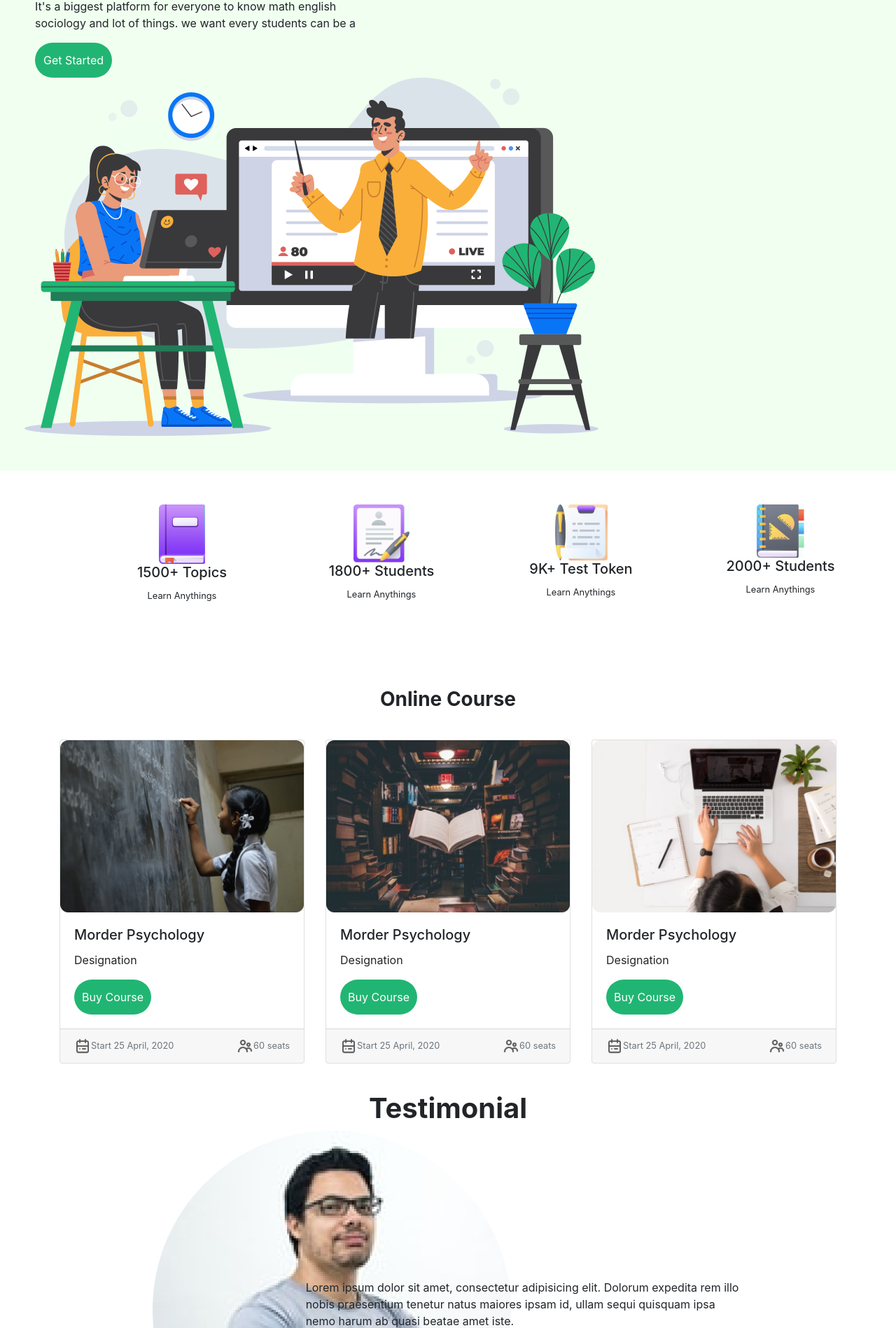
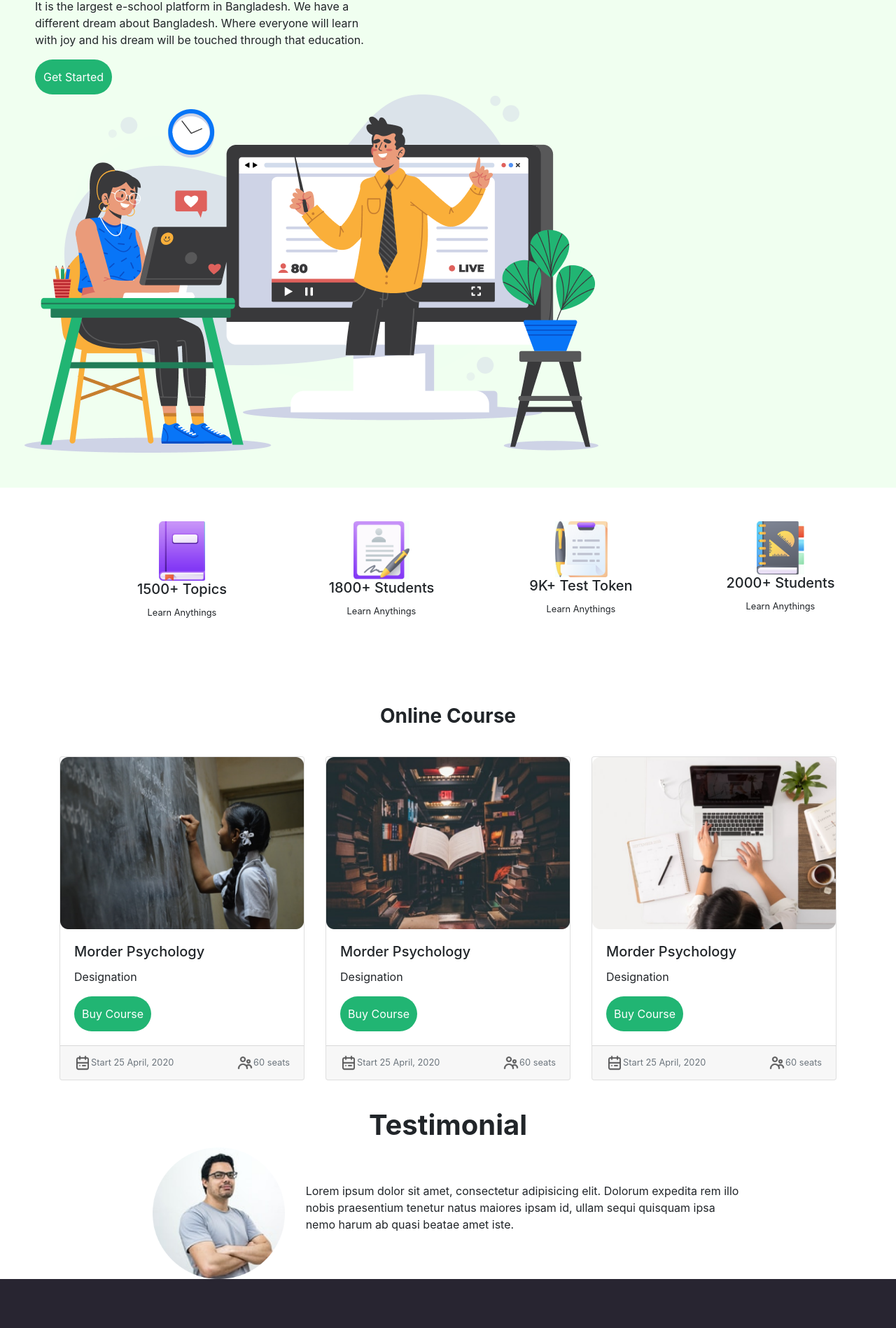
Before and after one commit to jahidhassanmunna/e-school, a plain HTML site: page index.html in a window 1280 px wide. Shown: the part 314-2212 px from the top of the page at 70% size. Drawn offline with nearby package versions, Linux system fonts and the light colour scheme; files whose address does not match are found by name.

Commit message:
e-school done

```diff
--- a/index.html
+++ b/index.html
@@ -45,7 +45,7 @@
               <h5 class="red-text">Are you ready to learn?</h5>
               <h1>Learn with fun on
                  <span class="green-text">any schedule</span></h1>
-              <p>It's a biggest platform for everyone to know math english sociology and lot of things. we want every students can be a
+              <p>It is the largest e-school platform in Bangladesh. We have a different dream about Bangladesh. Where everyone will learn with joy and his dream will be touched through that education.
               </p>
               <button class="get-button">Get Started</button>
          </div>
@@ -150,7 +150,7 @@
        </div>
        <div class=" row  d-flex justify-content-center align-items-center ">
          <div  class="col-2">
-          <img class="gone"src="images/Photos/Man.png" alt="" class="img-fluid Techer-img">
+          <img class="img-fluid"src="images/Photos/Man.png" alt="" >
          </div>
            <div class="col-6">
              <p> Lorem ipsum dolor sit amet, consectetur adipisicing elit. Dolorum expedita rem illo nobis praesentium tenetur natus maiores ipsam id, ullam sequi quisquam ipsa nemo harum ab quasi beatae amet iste. </p>
```
